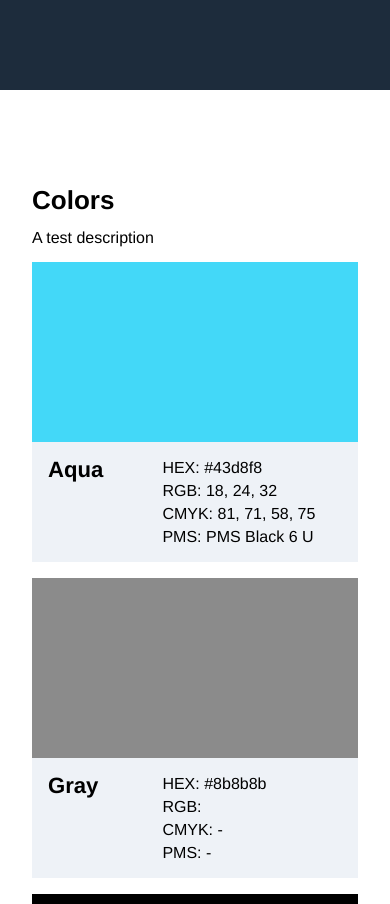
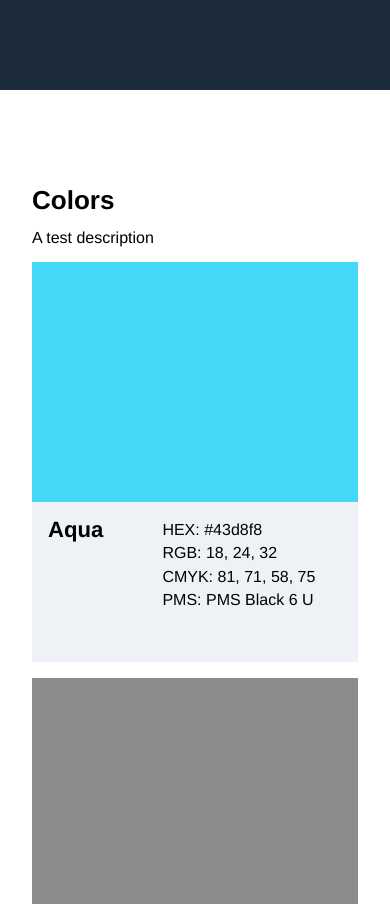
Before and after one commit to isl-x/mo-styleguide, a Gatsby site: page /example in a window 390 px wide. Shown: the part 196-1100 px from the top of the page. Built offline with nearby package versions, Linux system fonts and the light colour scheme; Gatsby itself is replaced by a stand-in of ours.

Commit message:
Updating color swatch to conditionally render values only when present and update styles to get a better mobile UI

```diff
--- a/src/components/ColorSwatch.js
+++ b/src/components/ColorSwatch.js
@@ -20,13 +20,17 @@ const ColorSwatchContainerBase = styled.div`
 
     return `
       display: grid;
-      grid-auto-rows: 300px;
+      grid-auto-rows: 400px;
       margin: 0 auto;
       grid-template-columns: repeat(auto-fit, minmax(${100 / colCount +
         1}%, 1fr));
       grid-gap: ${SMALL}px;
 
-      @media ${DEVICE.TABLET_DOWN} {
+      @media ${DEVICE.TABLET_ONLY} {
+        grid-template-columns: repeat(auto-fit, minmax(300px, 1fr));
+      }
+
+      @media ${DEVICE.PHONE_ONLY} {
         grid-template-columns: repeat(auto-fit, minmax(250px, 1fr));
       }
     `
@@ -142,18 +146,26 @@ const ColorName = styled.h3`
 const ColorDetailsContainer = styled.div`
   display: flex;
   flex-direction: ${props => (props.secondary ? "row" : "column")};
-  justify-content: ${props => (props.secondary ? "space-around" : "center")};
+  justify-content: ${props =>
+    props.secondary ? "space-around" : "flex-start"};
 
-  ${({ secondary }) =>
-    secondary &&
-    `
-      flex-wrap: wrap;
-      flex-basis: 75%;
-    `}
+  ${({ secondary }) => {
+    if (secondary)
+      return `
+        flex-wrap: wrap;
+        flex-basis: 75%;
+      `
+
+    return `padding-top: ${SMALL}px`
+  }}
 `
 
 const ColorDetail = styled.span`
   ${({ secondary }) => secondary && "flex-basis: 200px; flex-grow: 1;"}
+`
+
+const ColorDetailValue = styled.span`
+  user-select: all;
 `
 
 const ColorSwatch = ({ title, hex, rgb, cmyk, pms, secondary }) => (
@@ -162,10 +174,36 @@ const ColorSwatch = ({ title, hex, rgb, cmyk, pms, secondary }) => (
     <ColorDetails secondary={secondary}>
       <ColorName secondary={secondary}>{title}</ColorName>
       <ColorDetailsContainer secondary={secondary}>
-        <ColorDetail secondary={secondary}>HEX: {hex}</ColorDetail>
-        <ColorDetail secondary={secondary}>RGB: {rgb}</ColorDetail>
-        <ColorDetail secondary={secondary}>CMYK: {cmyk}</ColorDetail>
-        {secondary ? null : <ColorDetail>PMS: {pms}</ColorDetail>}
+        <ColorDetail secondary={secondary}>
+          {hex ? (
+            <>
+              HEX: <ColorDetailValue>{hex}</ColorDetailValue>
+            </>
+          ) : null}
+        </ColorDetail>
+        <ColorDetail secondary={secondary}>
+          {rgb ? (
+            <>
+              RGB: <ColorDetailValue>{rgb}</ColorDetailValue>
+            </>
+          ) : null}
+        </ColorDetail>
+        <ColorDetail secondary={secondary}>
+          {cmyk ? (
+            <>
+              CMYK: <ColorDetailValue>{cmyk}</ColorDetailValue>
+            </>
+          ) : null}
+        </ColorDetail>
+        {secondary ? null : (
+          <ColorDetail>
+            {pms ? (
+              <>
+                PMS: <ColorDetailValue>{pms}</ColorDetailValue>
+              </>
+            ) : null}
+          </ColorDetail>
+        )}
       </ColorDetailsContainer>
     </ColorDetails>
   </ColorSwatchBase>
@@ -181,9 +219,6 @@ ColorSwatch.propTypes = {
 ColorSwatch.defaultProps = {
   title: "Black",
   hex: "#000",
-  rbg: "-",
-  cmyk: "-",
-  pms: "-",
 }
 
 ColorSwatchContainer.propTypes = {
--- a/src/page_templates/page.js
+++ b/src/page_templates/page.js
@@ -39,7 +39,7 @@ const BasePage = () => (
           cmyk="81, 71, 58, 75"
           pms="PMS Black 6 U"
         />
-        <ColorSwatch title="Gray" hex="#8b8b8b" />
+        <ColorSwatch title="Gray" hex="#8b8b8b" rgb="18, 24, 32" />
         <ColorSwatch />
         <ColorSwatch />
         <ColorSwatch />
@@ -57,7 +57,7 @@ const BasePage = () => (
           cmyk="81, 71, 58, 75"
           pms="PMS Black 6 U"
         />
-        <ColorSwatch title="Gray" hex="#8b8b8b" />
+        <ColorSwatch title="Gray" hex="#8b8b8b" rgb="18, 24, 32" />
         <ColorSwatch />
         <ColorSwatch />
         <ColorSwatch />
```
Also changed, not shown: src/components/DownloadCards.js (+1 -7 lines).
